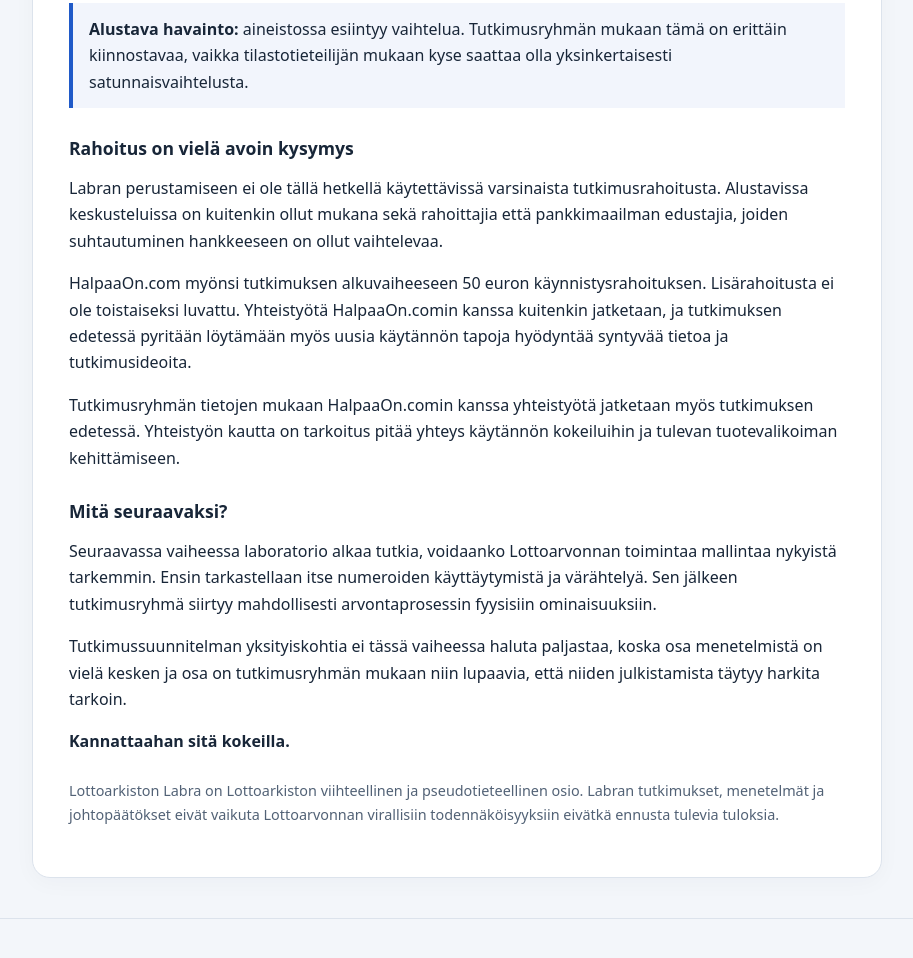
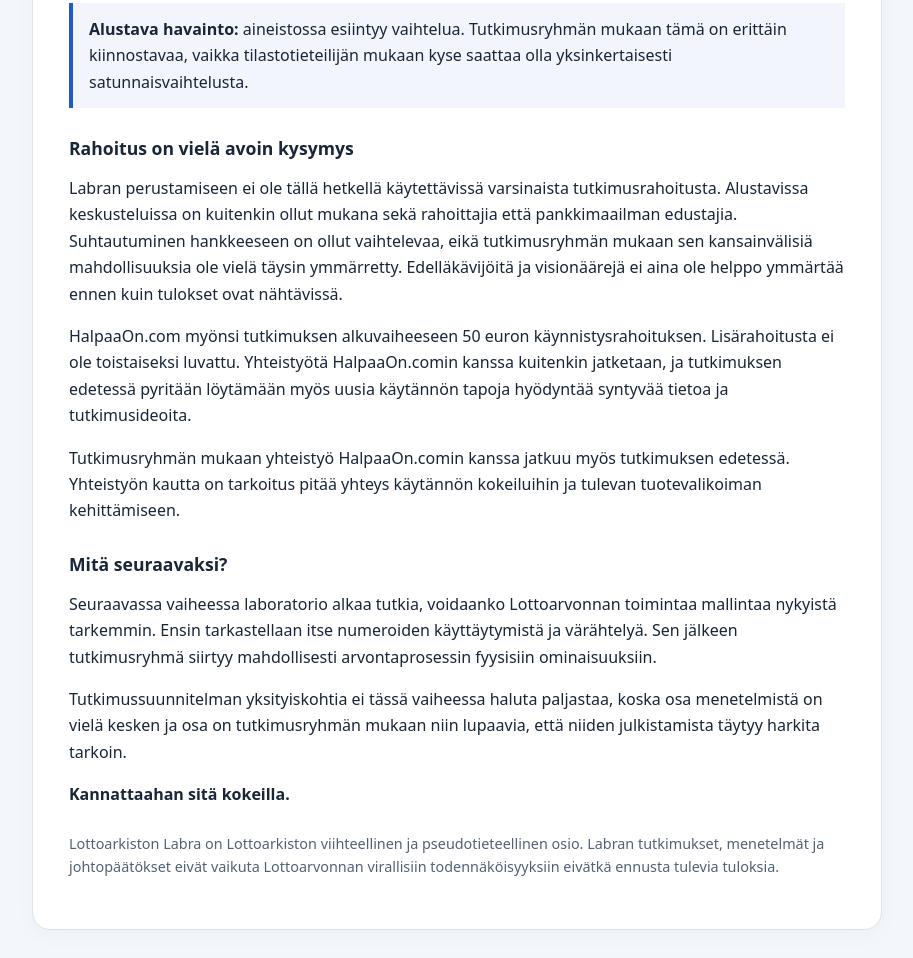
Before and after one commit to oakhillinvestment/lotto-tulokset, a plain HTML site: page labra/index.html in a window 1280 px wide. Shown: the part 1310-2268 px from the top of the page, without its empty margins (128-1041 px from the left). Drawn offline with Linux system fonts and the light colour scheme.

Commit message:
Revise funding information and research next steps
Updated the funding section and clarified ongoing collaboration with HalpaaOn.com. Added details about the next steps in the research plan.

```diff
--- a/labra/index.html
+++ b/labra/index.html
@@ -25,36 +25,55 @@
     <a href="../">Tarkista rivi</a><a href="./">🧪 Lottoarkiston Labra</a>
   </nav>
 </div></header>
+
 <main id="paasisalto" class="container">
 <section class="intro labra-hero" aria-labelledby="labra-otsikko">
   <p class="labra-kicker">🧪 Lottoarkiston Labra</p>
   <h1 id="labra-otsikko">Lottoarkiston Labra perustetaan</h1>
   <p>Lottoarvontojen tutkiminen on tähän asti keskittynyt lähinnä siihen, mitä arvonnoissa on tapahtunut. Labran tavoitteena on selvittää, mitä kaikkea niiden ympärillä on mahdollisesti tapahtunut.</p>
 </section>
+
 <article class="card labra-article">
 <h2>Ensimmäinen tutkimusvaihe käynnistyy</h2>
+
 <p>Lottoarkiston yhteyteen on perustettu tutkimusyksikkö, jonka tehtävänä on tarkastella Lottoarvontoja tavallista perusteellisemmin. Tutkimusaineisto kattaa tällä hetkellä 2 968 arvontaa: 2 448 historiallista arvontaa vuosilta 1971–2017 ja 520 uudempaa arvontaa vuodesta 2018 alkaen. Tutkimuksessa ei tässä vaiheessa pyritä ennustamaan seuraavia numeroita, vaan selvittämään, löytyykö pitkistä aikasarjoista sellaisia ilmiöitä, joita tavallinen osumatarkastelu ei paljasta.</p>
+
 <div class="labra-data">
 <div class="labra-stat"><strong>2 448</strong><span>yksilöityä arvontaa vuosilta 1971–2017</span></div>
 <div class="labra-stat"><strong>55 vuotta</strong><span>koko tutkimusaineiston aikajänne</span></div>
 <div class="labra-stat"><strong>2 968</strong><span>arvontaa yhteensä tähän asti</span></div>
 </div>
+
 <p>Historiallinen aineisto on käsitelty erillisenä, koska Lotto on muuttunut vuosien aikana. Vanhassa aineistossa on myös arvontoja, joissa käytössä oli kuusi päänumeroa. Vuodesta 2018 alkaen tutkimuksessa käytetään uudempaa aineistoa omana kokonaisuutenaan. Uudessa aineistossa on tällä hetkellä 520 arvontaa, joten kokonaisaineisto ulottuu 55 vuoden ajalle.</p>
+
 <h3>Tutkimusmenetelmät</h3>
+
 <p>Ensimmäisessä vaiheessa tutkitaan numeroiden esiintymistiheyksiä, peräkkäisten arvontojen välisiä muutoksia, numeroparien esiintymistä sekä jakaumien poikkeamia. Lisäksi aineistolle voidaan suorittaa aikasarja-analyysiä ja Monte Carlo -simulaatioita.</p>
+
 <p>Menetelmävalikoimaa ei ole vielä lopullisesti rajattu. Tutkimusryhmä on pitänyt tärkeänä, että myös sellaiset menetelmät otetaan huomioon, joita ei välttämättä ole aiemmin pidetty tarpeellisina Lottoaineiston analysoinnissa.</p>
+
 <div class="labra-note"><strong>Alustava havainto:</strong> aineistossa esiintyy vaihtelua. Tutkimusryhmän mukaan tämä on erittäin kiinnostavaa, vaikka tilastotieteilijän mukaan kyse saattaa olla yksinkertaisesti satunnaisvaihtelusta.</div>
+
 <h3>Rahoitus on vielä avoin kysymys</h3>
-<p>Labran perustamiseen ei ole tällä hetkellä käytettävissä varsinaista tutkimusrahoitusta. Alustavissa keskusteluissa on kuitenkin ollut mukana sekä rahoittajia että pankkimaailman edustajia, joiden suhtautuminen hankkeeseen on ollut vaihtelevaa.</p>
+
+<p>Labran perustamiseen ei ole tällä hetkellä käytettävissä varsinaista tutkimusrahoitusta. Alustavissa keskusteluissa on kuitenkin ollut mukana sekä rahoittajia että pankkimaailman edustajia. Suhtautuminen hankkeeseen on ollut vaihtelevaa, eikä tutkimusryhmän mukaan sen kansainvälisiä mahdollisuuksia ole vielä täysin ymmärretty. Edelläkävijöitä ja visionäärejä ei aina ole helppo ymmärtää ennen kuin tulokset ovat nähtävissä.</p>
+
 <p>HalpaaOn.com myönsi tutkimuksen alkuvaiheeseen 50 euron käynnistysrahoituksen. Lisärahoitusta ei ole toistaiseksi luvattu. Yhteistyötä HalpaaOn.comin kanssa kuitenkin jatketaan, ja tutkimuksen edetessä pyritään löytämään myös uusia käytännön tapoja hyödyntää syntyvää tietoa ja tutkimusideoita.</p>
-<p>Tutkimusryhmän tietojen mukaan HalpaaOn.comin kanssa yhteistyötä jatketaan myös tutkimuksen edetessä. Yhteistyön kautta on tarkoitus pitää yhteys käytännön kokeiluihin ja tulevan tuotevalikoiman kehittämiseen.</p>
+
+<p>Tutkimusryhmän mukaan yhteistyö HalpaaOn.comin kanssa jatkuu myös tutkimuksen edetessä. Yhteistyön kautta on tarkoitus pitää yhteys käytännön kokeiluihin ja tulevan tuotevalikoiman kehittämiseen.</p>
+
 <h3>Mitä seuraavaksi?</h3>
+
 <p>Seuraavassa vaiheessa laboratorio alkaa tutkia, voidaanko Lottoarvonnan toimintaa mallintaa nykyistä tarkemmin. Ensin tarkastellaan itse numeroiden käyttäytymistä ja värähtelyä. Sen jälkeen tutkimusryhmä siirtyy mahdollisesti arvontaprosessin fyysisiin ominaisuuksiin.</p>
+
 <p>Tutkimussuunnitelman yksityiskohtia ei tässä vaiheessa haluta paljastaa, koska osa menetelmistä on vielä kesken ja osa on tutkimusryhmän mukaan niin lupaavia, että niiden julkistamista täytyy harkita tarkoin.</p>
+
 <p><strong>Kannattaahan sitä kokeilla.</strong></p>
+
 <p class="labra-footer-note">Lottoarkiston Labra on Lottoarkiston viihteellinen ja pseudotieteellinen osio. Labran tutkimukset, menetelmät ja johtopäätökset eivät vaikuta Lottoarvonnan virallisiin todennäköisyyksiin eivätkä ennusta tulevia tuloksia.</p>
 </article>
 </main>
+
 <footer class="site-footer"><div class="container"><p>Lottoarkisto – riippumaton tulosarkisto.</p><a href="../">Takaisin Lottoarkistoon</a></div></footer>
 </body>
 </html>
```
